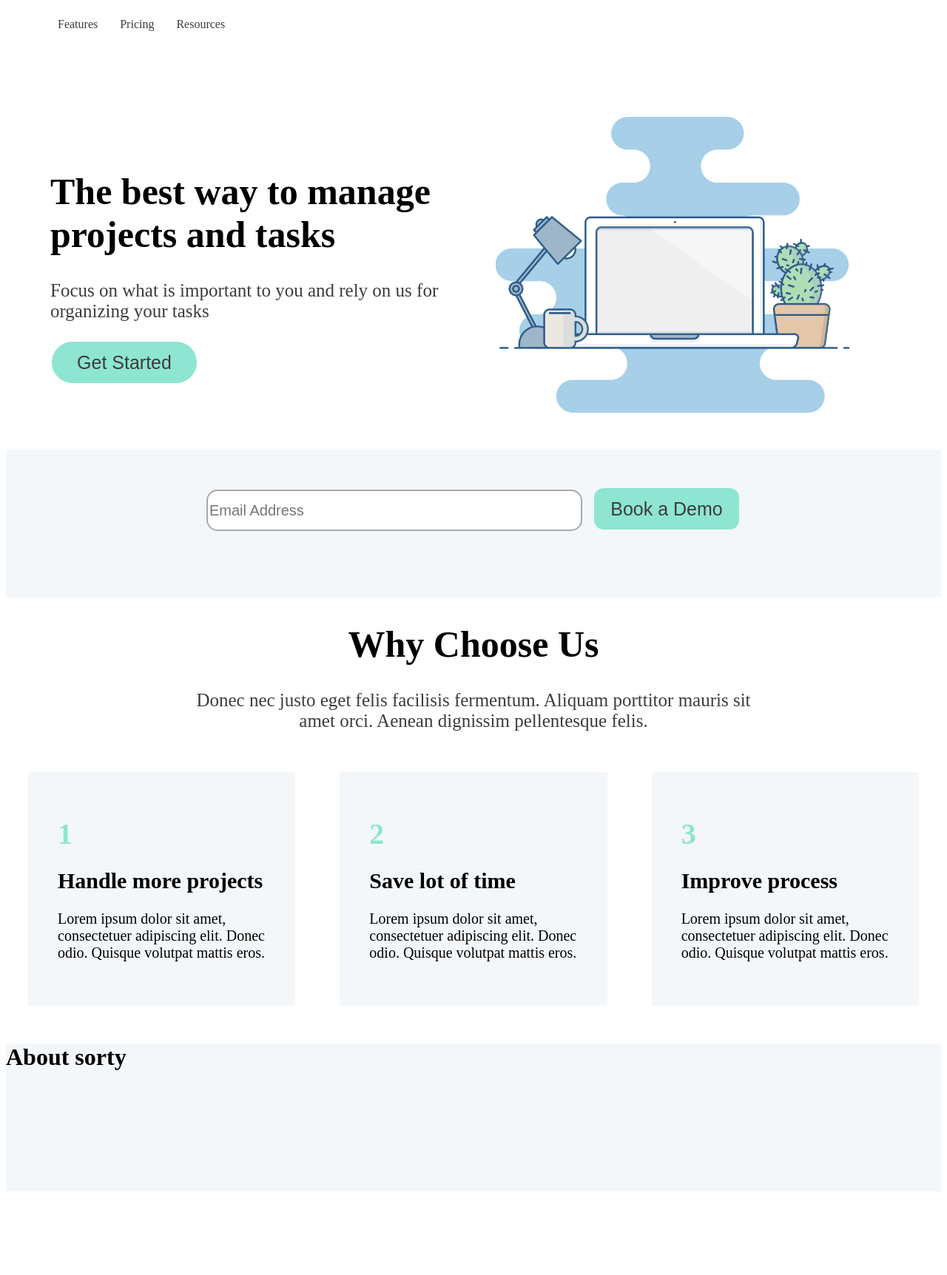
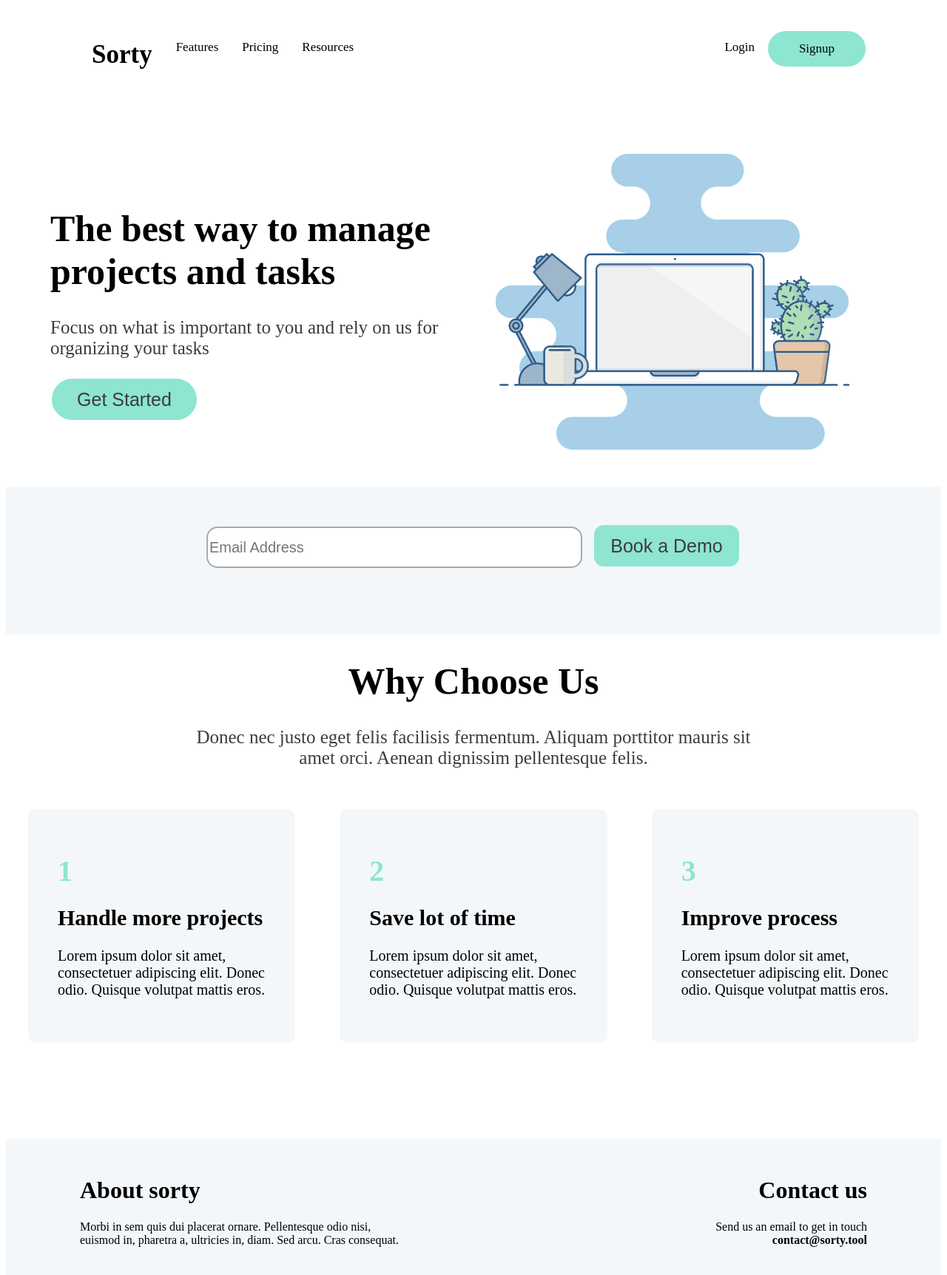
Before and after one commit to sanal-v/sanal-v.github.io, a plain HTML site: page css-assessment/index.html in a window 1280 px wide. Shown: the whole page at 74% size. Before the commit the page ends 1619 px from the top, so only its background shows below. Drawn offline with Linux system fonts and the light colour scheme.

Commit message:
last commit

```diff
--- a/css-assessment/index.html
+++ b/css-assessment/index.html
@@ -7,12 +7,15 @@
 
     <body>
         <div class="navbar">
-            <ul class="navbar-ul">
-                <li><a href="#features">Features</a></li>
-                <li><a href="#news">Pricing</a></li>
-                <li><a href="#contact">Resources</a></li>
-              </ul>
-        </div>
+			<a href="#" id="logo">Sorty</a>
+			<a href="#">Features</a>
+			<a href="#">Pricing</a>
+			<a href="#">Resources</a>
+			<div class="login-container">
+				<a href="#">Login</a>
+				<a class="signup" href="#">Signup</a>
+			</div>
+		</div>
 
         <div class="main-content">
             <div class=writing>
@@ -70,7 +73,11 @@
         <div class="footer">
             <div class="footer-left">
                 <h1 id="footer-heading">About sorty</h1>
-
+                <p>Morbi in sem quis dui placerat ornare. Pellentesque odio nisi,<br> euismod in, pharetra a, ultricies in, diam. Sed arcu. Cras consequat.</p>
+            </div>
+            <div class="footer-right">
+                <h1 id="footer-heading">Contact us</h1>
+                <p>Send us an email to get in touch<br><span id="contact"> contact@sorty.tool</span></span></p>
             </div>
         </div>
 
--- a/css-assessment/styles.css
+++ b/css-assessment/styles.css
@@ -1,19 +1,55 @@
-.navbar{
-
-    display:flex;
-}
-.navbar-ul{
-    list-style-type:none;
-    display:flex
-}
-.navbar-ul > li{
-    margin-left:30px
+.body{
+    font-family:helvetica;
 }
 
-.navbar-ul a{
-    text-decoration: none;
-    color:#3C3C3C
+.navbar {
+	overflow: hidden;
+    margin-right:100px;
+    margin-left:100px;
+    margin-top:40px;
+
 }
+
+#logo{
+    font-size:35px;
+    font-weight:bold;
+}
+
+.navbar a {
+	float: left;
+	display: block;
+	color: black;
+	text-align: center;
+	padding: 14px 16px;
+	text-decoration: none;
+	font-size: 17px;
+}
+@media screen and (max-width: 640px){
+    .navbar > a{
+        display:none;
+
+    }
+    #logo{
+        display:block;
+        font-size:35px;
+        font-weight:bold;
+    }
+}
+
+
+.navbar .login-container {
+	float: right;
+}
+.signup{
+    background-color: #8EE5D1;
+    border-radius:30px;
+    font-size:25px;
+    width:100px;
+    color:#3C3C3C;
+    outline:none;
+    border:2px solid white;
+}
+
 
 
 .main-content{
@@ -23,6 +59,15 @@
     /* margin-right:50px */
     margin-top:100px;
     align-items : center;
+}
+@media screen and (max-width: 640px){
+    .main-content{
+        flex-direction:column;
+        margin-left:20px
+    }
+    .writing{
+        width:100%;
+    }
 }
 
 .writing{
@@ -84,6 +129,12 @@
     border:2px solid #F4F7FA;
 }
 
+@media screen and (max-width: 640px){
+    #book-a-demo{
+        width:500px;
+        margin-top:20px;
+    }
+}
 .choose{
     text-align:center;
 }
@@ -116,10 +167,40 @@
     margin:30px;
     padding:40px;
     font-size:20px;
+    border-radius: 10px;
+}
+@media screen and (max-width: 640px){
+    .three-boxes{
+        display:flex;
+        flex-direction:column;
+    }
+
+}
+
+.footer{
+    background-color: #F4F7FA;
+    height:200px;
+    margin-top:100px;
+}
+
+.footer-left{
+    padding-top:30px;
+    padding-left:100px;
+    float:left;
+}
+
+.footer-right{
+    padding-top:30px;
+    padding-right:100px;
+    text-align:right;
 }
 
 
-.footer{
-    background-color: #F4F7FA;
-    height:200px
+#contact{
+    font-weight:bold
 }
+
+@media screen and (max-width: 640px){
+
+
+}
```
